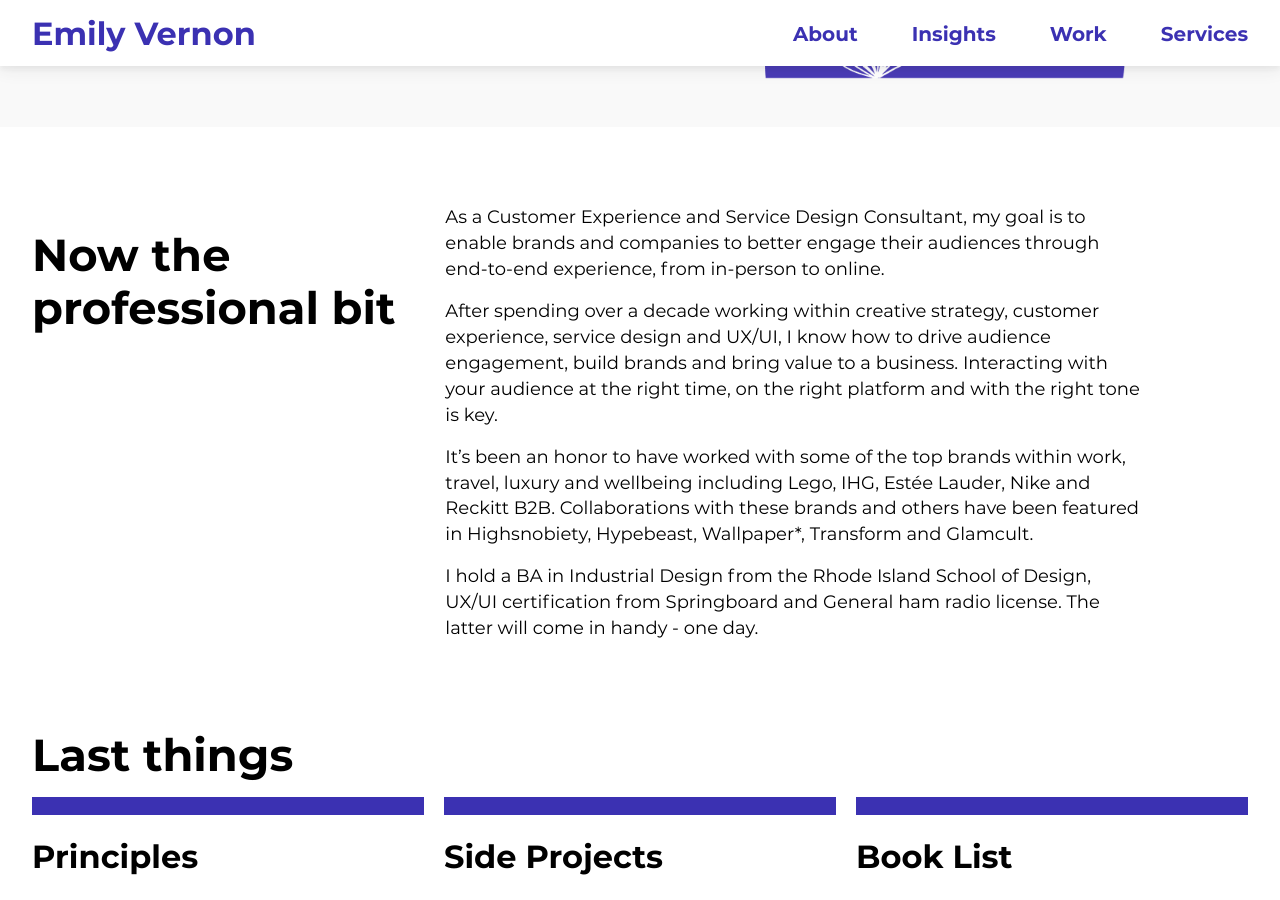
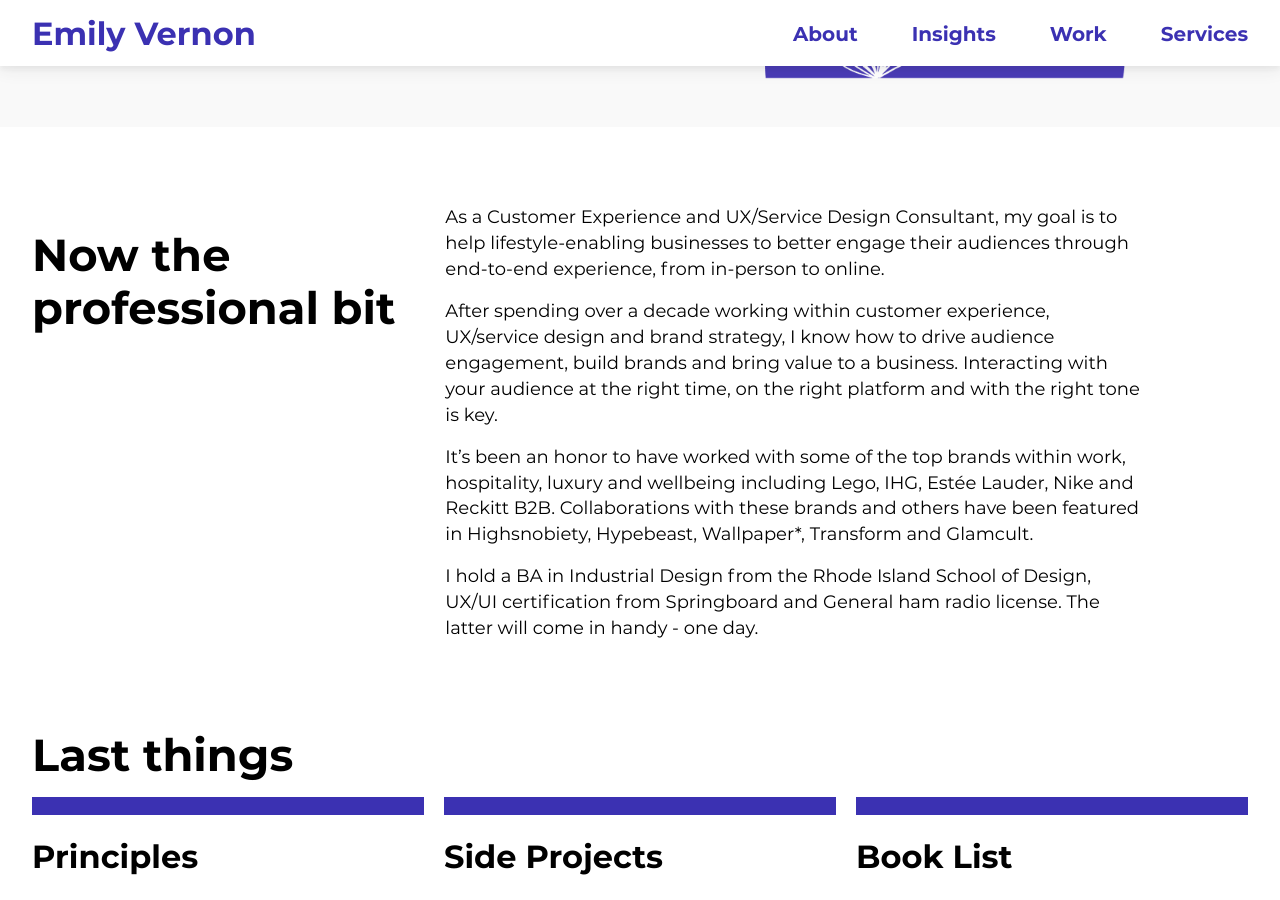
Before and after one commit to emilygv/emilyvernon.com, a Jekyll site: the page built from about.md, in a window 1280 px wide and 900 px high, scrolled down 927 px. Built offline with Jekyll 4.4.1, drawn with Linux system fonts in a browser that asks for light colours.

Commit message:
Update about.md

```diff
--- a/about.md
+++ b/about.md
@@ -16,11 +16,11 @@ image= "/assets/images/about_hero.png"
 %}
 
 {% capture block_text %}
-As a Customer Experience and Service Design Consultant, my goal is to enable brands and companies to better engage their audiences through end-to-end experience, from in-person to online.
+As a Customer Experience and UX/Service Design Consultant, my goal is to help lifestyle-enabling businesses to better engage their audiences through end-to-end experience, from in-person to online.
 
-After spending over a decade working within creative strategy, customer experience, service design and UX/UI, I know how to drive audience engagement, build brands and bring value to a business. Interacting with your audience at the right time, on the right platform and with the right tone is key.
+After spending over a decade working within customer experience, UX/service design and brand strategy, I know how to drive audience engagement, build brands and bring value to a business. Interacting with your audience at the right time, on the right platform and with the right tone is key.
 
-It’s been an honor to have worked with some of the top brands within work, travel, luxury and wellbeing including Lego, IHG, Estée Lauder, Nike and Reckitt B2B. Collaborations with these brands and others have been featured in Highsnobiety, Hypebeast, Wallpaper*, Transform and Glamcult.
+It’s been an honor to have worked with some of the top brands within work, hospitality, luxury and wellbeing including Lego, IHG, Estée Lauder, Nike and Reckitt B2B. Collaborations with these brands and others have been featured in Highsnobiety, Hypebeast, Wallpaper*, Transform and Glamcult.
 
 I hold a BA in Industrial Design from the Rhode Island School of Design, UX/UI certification from Springboard and General ham radio license. The latter will come in handy - one day.
 {% endcapture %}
```
